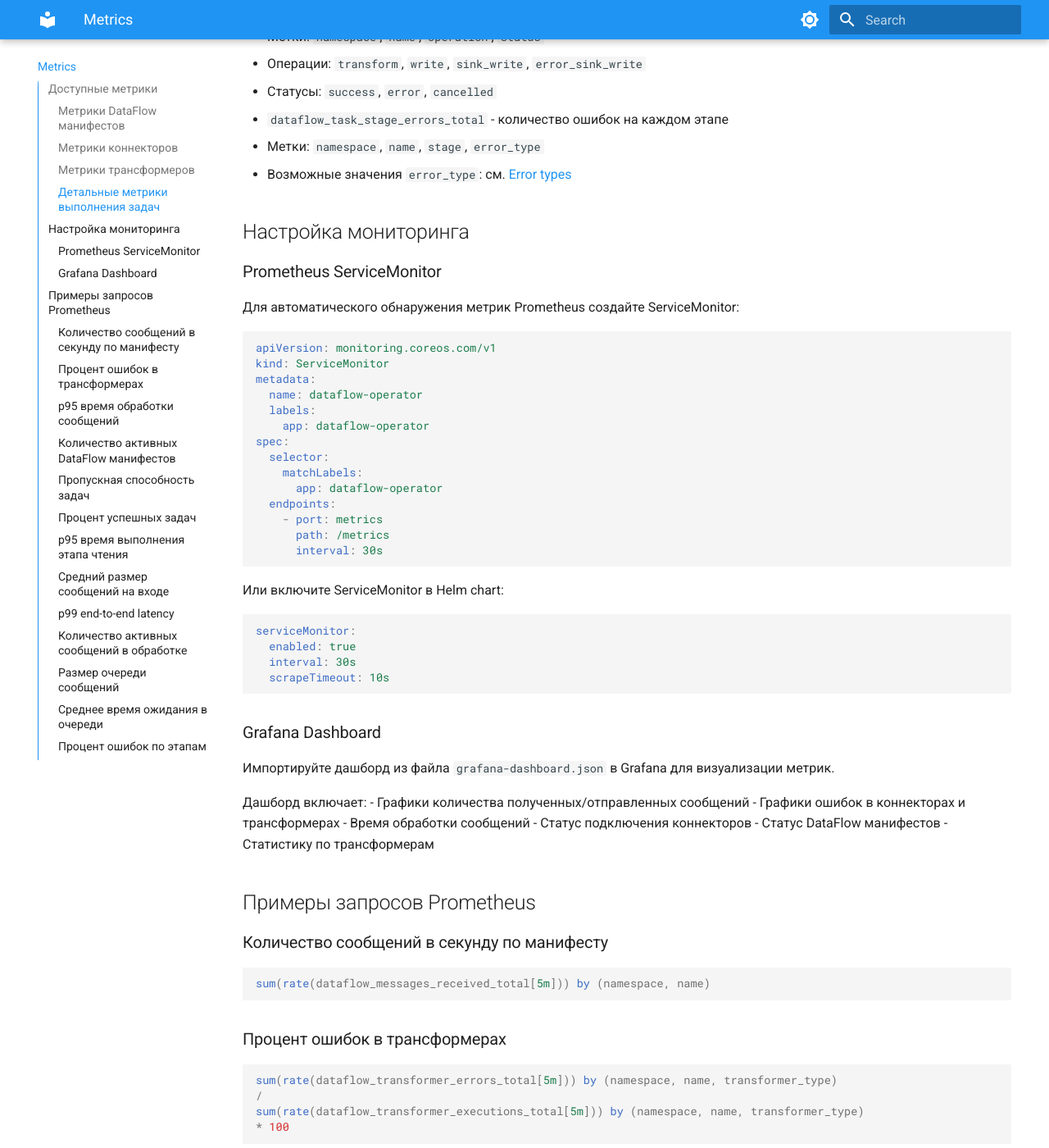
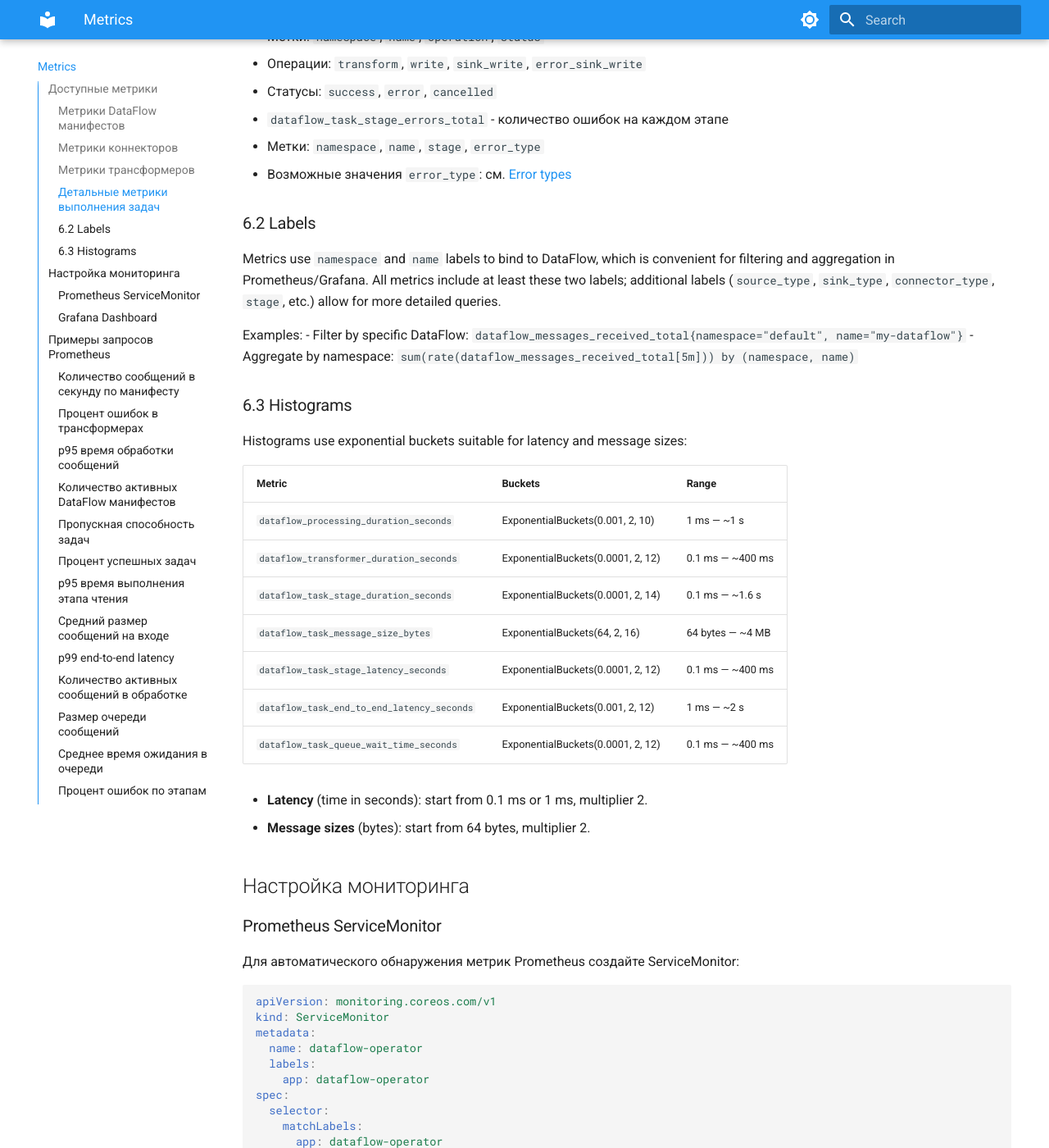
Before and after one commit to dataflow-operator/docs, an MkDocs documentation site: the page built from docs/en/metrics.md, in a window 1280 px wide and 1400 px high, scrolled down 2248 px. Shown: the whole window at 82% size. Built offline with MkDocs 1.6.1 and Material for MkDocs 9.7.7, drawn with Linux system fonts in a browser that asks for light colours.

Commit message:
Update metrics documetanion

```diff
--- a/docs/en/metrics.md
+++ b/docs/en/metrics.md
@@ -91,6 +91,31 @@
 - `dataflow_task_stage_errors_total` - количество ошибок на каждом этапе
   - Метки: `namespace`, `name`, `stage`, `error_type`
   - Возможные значения `error_type`: см. [Error types](errors.md#error-types)
+
+### 6.2 Labels
+
+Metrics use `namespace` and `name` labels to bind to DataFlow, which is convenient for filtering and aggregation in Prometheus/Grafana. All metrics include at least these two labels; additional labels (`source_type`, `sink_type`, `connector_type`, `stage`, etc.) allow for more detailed queries.
+
+Examples:
+- Filter by specific DataFlow: `dataflow_messages_received_total{namespace="default", name="my-dataflow"}`
+- Aggregate by namespace: `sum(rate(dataflow_messages_received_total[5m])) by (namespace, name)`
+
+### 6.3 Histograms
+
+Histograms use exponential buckets suitable for latency and message sizes:
+
+| Metric | Buckets | Range |
+|--------|---------|-------|
+| `dataflow_processing_duration_seconds` | ExponentialBuckets(0.001, 2, 10) | 1 ms — ~1 s |
+| `dataflow_transformer_duration_seconds` | ExponentialBuckets(0.0001, 2, 12) | 0.1 ms — ~400 ms |
+| `dataflow_task_stage_duration_seconds` | ExponentialBuckets(0.0001, 2, 14) | 0.1 ms — ~1.6 s |
+| `dataflow_task_message_size_bytes` | ExponentialBuckets(64, 2, 16) | 64 bytes — ~4 MB |
+| `dataflow_task_stage_latency_seconds` | ExponentialBuckets(0.0001, 2, 12) | 0.1 ms — ~400 ms |
+| `dataflow_task_end_to_end_latency_seconds` | ExponentialBuckets(0.001, 2, 12) | 1 ms — ~2 s |
+| `dataflow_task_queue_wait_time_seconds` | ExponentialBuckets(0.0001, 2, 12) | 0.1 ms — ~400 ms |
+
+- **Latency** (time in seconds): start from 0.1 ms or 1 ms, multiplier 2.
+- **Message sizes** (bytes): start from 64 bytes, multiplier 2.
 
 ## Настройка мониторинга
 
```
Also changed, not shown: docs/en/gui.md (+2 -2 lines), docs/ru/gui.md (+2 -2 lines), docs/ru/metrics.md (+25 -0 lines).
